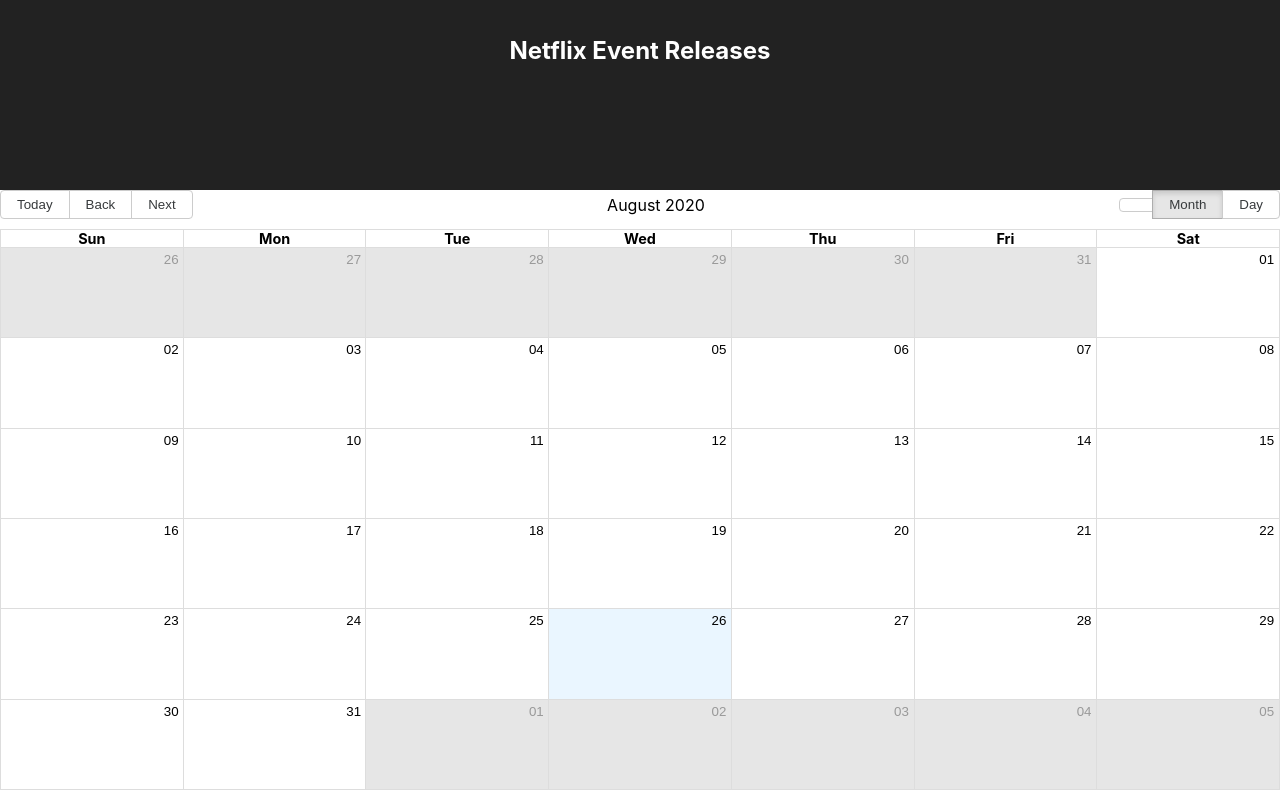
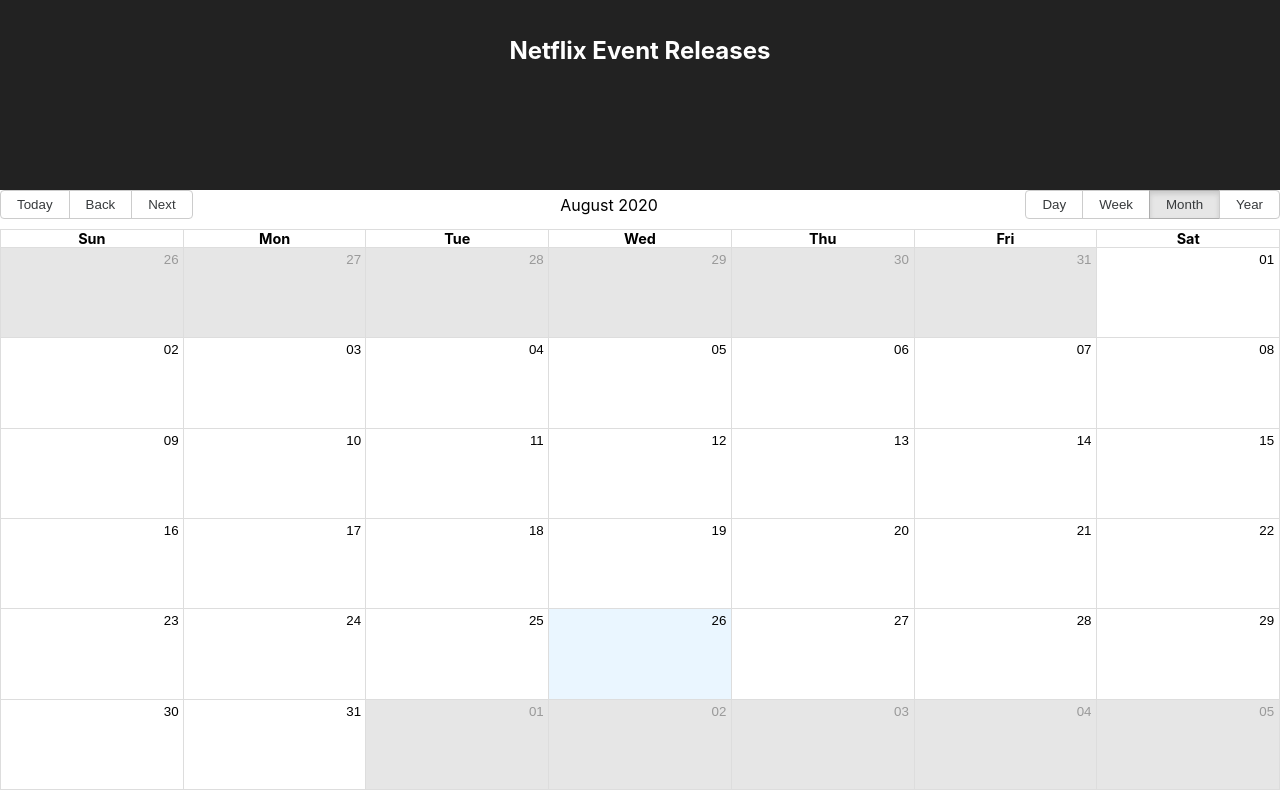
Before and after one commit to hildakh/nflxcal, a React (Create React App) app: page / in a window 1280 px wide. Built offline with nearby package versions, Linux system fonts and the light colour scheme; no server answers.

Commit message:
add  custom year view

```diff
--- a/src/App.js
+++ b/src/App.js
@@ -2,6 +2,7 @@
 
 import { Calendar, momentLocalizer } from "react-big-calendar";
 import moment from "moment";
+import Year from "./year";
 import "react-big-calendar/lib/css/react-big-calendar.css";
 
 import axios from "axios";
@@ -12,6 +13,8 @@
 
 moment.locale("en-GB");
 const localizer = momentLocalizer(moment);
+localizer.formats.yearHeaderFormat = "YYYY";
+// localizer.messages.year = 'Year'
 
 class App extends Component {
   constructor(props) {
@@ -28,7 +31,7 @@
 
   componentDidMount() {
     axios
-      // .get("https://api.jsonbin.io/b/5f45f420514ec5112d0e794a")
+      // .get("https://api.jsonbin.io/b/5f45f420514ec5112d0e794a")  //Need to provide a secret-key to READ private bins
       .get("./Data/releases")
       .then(function (response) {
         // console.log(response.data);
@@ -61,7 +64,13 @@
             events={cal_events}
             step={30}
             defaultView="month"
-            views={["year", "month", "day"]}
+            views={{
+              day: true,
+              week: true,
+              month: true,
+              year: Year,
+            }}
+            messages={{ year: "Year" }}
             defaultDate={new Date()}
           />
         </div>
--- /dev/null
+++ b/src/year.js
@@ -0,0 +1,159 @@
+// import PropTypes from 'prop-types'
+import React from "react";
+import moment from "moment";
+
+import dates from "react-big-calendar/lib/utils/dates";
+import { navigate } from "react-big-calendar/lib/utils/constants";
+
+function createCalendar(currentDate) {
+  if (!currentDate) {
+    currentDate = moment();
+  } else {
+    currentDate = moment(currentDate);
+  }
+
+  const first = currentDate.clone().startOf("month");
+  const last = currentDate.clone().endOf("month");
+  const weeksCount = Math.ceil((first.day() + last.date()) / 7);
+  const calendar = Object.assign([], { currentDate, first, last });
+
+  for (let weekNumber = 0; weekNumber < weeksCount; weekNumber++) {
+    const week = [];
+    calendar.push(week);
+    calendar.year = currentDate.year();
+    calendar.month = currentDate.month();
+
+    for (let day = 7 * weekNumber; day < 7 * (weekNumber + 1); day++) {
+      const date = currentDate.clone().set("date", day + 1 - first.day());
+      date.calendar = calendar;
+      week.push(date);
+    }
+  }
+
+  return calendar;
+}
+
+function CalendarDate(props) {
+  const { dateToRender, dateOfMonth } = props;
+  const today =
+    dateToRender.format("YYYY-MM-DD") === moment().format("YYYY-MM-DD")
+      ? "today"
+      : "";
+
+  if (dateToRender.month() < dateOfMonth.month()) {
+    return (
+      <button disabled={true} className="date prev-month">
+        {dateToRender.date()}
+      </button>
+    );
+  }
+
+  if (dateToRender.month() > dateOfMonth.month()) {
+    return (
+      <button disabled={true} className="date next-month">
+        {dateToRender.date()}
+      </button>
+    );
+  }
+
+  return (
+    <button
+      className={`date in-month ${today}`}
+      onClick={() => props.onClick(dateToRender)}
+    >
+      {dateToRender.date()}
+    </button>
+  );
+}
+
+class Calendar extends React.Component {
+  state = {
+    calendar: undefined,
+  };
+
+  componentDidMount() {
+    this.setState({ calendar: createCalendar(this.props.date) });
+  }
+
+  componentDidUpdate(prevProps) {
+    if (this.props.date !== prevProps.date) {
+      this.setState({ calendar: createCalendar(this.props.date) });
+    }
+  }
+
+  render() {
+    if (!this.state.calendar) {
+      return null;
+    }
+
+    return (
+      <div className="month">
+        <div className="month-name">
+          {this.state.calendar.currentDate.format("MMMM").toUpperCase()}
+        </div>
+        {["S", "M", "T", "W", "T", "F", "S"].map((day, index) => (
+          <span key={index} className="day">
+            {day}
+          </span>
+        ))}
+        {this.state.calendar.map((week, index) => (
+          <div key={index}>
+            {week.map((date) => (
+              <CalendarDate
+                key={date.date()}
+                dateToRender={date}
+                dateOfMonth={this.state.calendar.currentDate}
+                onClick={(date) =>
+                  alert(`Will go to daily-view of ${date.format("YYYY-MM-DD")}`)
+                }
+              />
+            ))}
+          </div>
+        ))}
+      </div>
+    );
+  }
+}
+
+class Year extends React.Component {
+  render() {
+    let { date, ...props } = this.props;
+    let range = Year.range(date);
+    const months = [];
+    const firstMonth = dates.startOf(date, "year");
+
+    for (let i = 0; i < 12; i++) {
+      months.push(
+        <Calendar key={i + 1} date={dates.add(firstMonth, i, "month")} />
+      );
+    }
+
+    return <div className="year">{months.map((month) => month)}</div>;
+  }
+}
+
+// Day.propTypes = {
+//   date: PropTypes.instanceOf(Date).isRequired,
+// }
+
+Year.range = (date) => {
+  return [dates.startOf(date, "year")];
+};
+
+Year.navigate = (date, action) => {
+  switch (action) {
+    case navigate.PREVIOUS:
+      return dates.add(date, -1, "year");
+
+    case navigate.NEXT:
+      return dates.add(date, 1, "year");
+
+    default:
+      return date;
+  }
+};
+
+Year.title = (date, { localizer }) =>
+  localizer.format(date, "yearHeaderFormat");
+
+export default Year;
```
